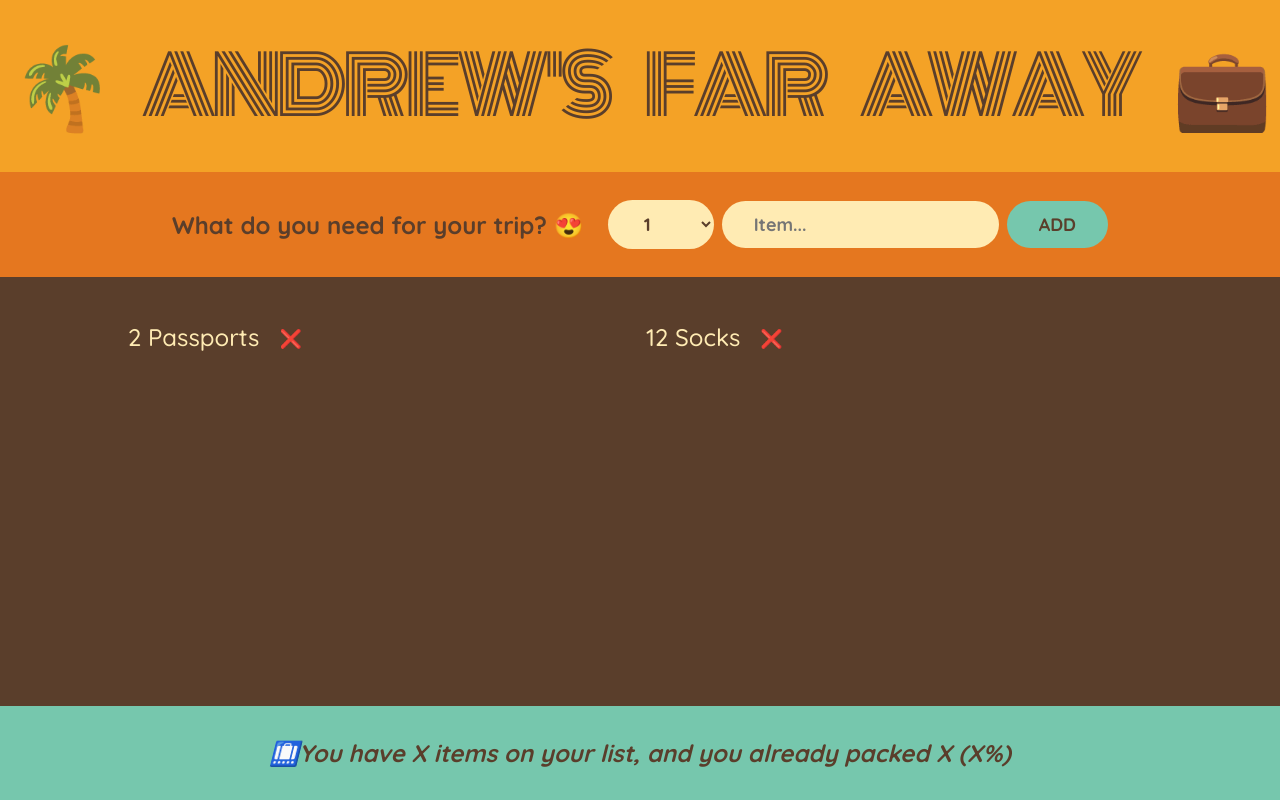
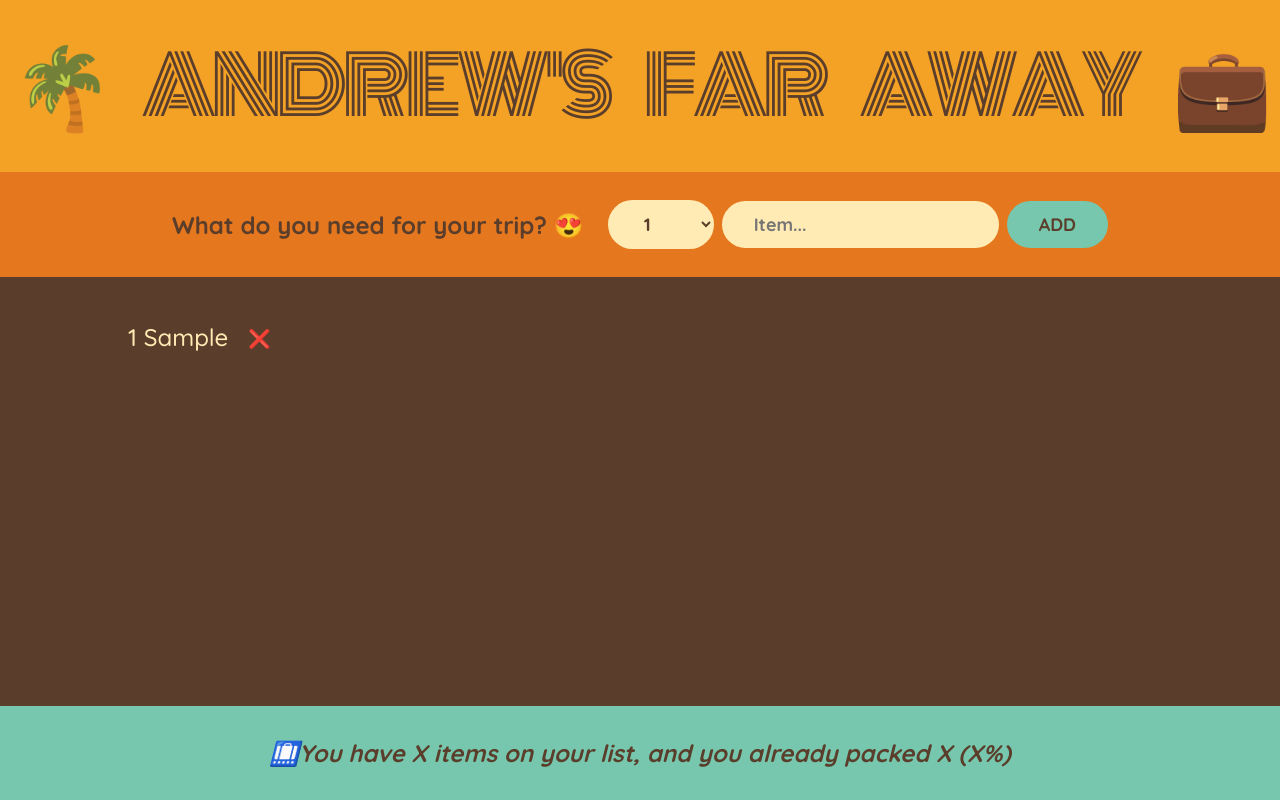
Before and after one commit to EzPzLetMeFreezie/travel-list, a React (Create React App) app: page / in a window 1280 px wide. Both pictures are taken after typing "Sample" into the empty fields and a click on the button "ADD". Built offline with nearby package versions, Linux system fonts and the light colour scheme.

Commit message:
Able to delete and add items

```diff
--- a/src/App.js
+++ b/src/App.js
@@ -1,16 +1,21 @@
 import { useState } from "react";
 
-const initialItems = [
-  { id: 1, description: "Passports", quantity: 2, packed: false },
-  { id: 2, description: "Socks", quantity: 12, packed: false },
-];
+export default function App() {
+  const [items, setItems] = useState([]);
 
-export default function App() {
+  function handleAddItems(item) {
+    setItems((items) => [...items, item]);
+  }
+
+  function handleDeleteItem(id) {
+    setItems((items) => items.filter((item) => item.id !== id));
+  }
+
   return (
     <div className="app">
       <Logo />
-      <Form />
-      <PackingList />
+      <Form onAddItems={handleAddItems} />
+      <PackingList items={items} onDeleteItem={handleDeleteItem} />
       <Stats />
     </div>
   );
@@ -20,7 +25,7 @@
   return <h1>🌴 Andrew's Far Away 💼</h1>;
 }
 
-function Form() {
+function Form({ onAddItems }) {
   const [description, setDescription] = useState("");
   const [quantity, setQuantity] = useState(1);
 
@@ -31,6 +36,8 @@
 
     const newItem = { description, quantity, packed: false, id: Date.now() };
     console.log(newItem);
+
+    onAddItems(newItem);
 
     setDescription("");
     setQuantity(1);
@@ -60,25 +67,25 @@
   );
 }
 
-function PackingList() {
+function PackingList({ items, onDeleteItem }) {
   return (
     <div className="list">
       <ul>
-        {initialItems.map((item) => (
-          <Item item={item} key={item.id} />
+        {items.map((item) => (
+          <Item item={item} onDeleteItem={onDeleteItem} key={item.id} />
         ))}
       </ul>
     </div>
   );
 }
 
-function Item({ item }) {
+function Item({ item, onDeleteItem }) {
   return (
     <li>
       <span style={item.packed ? { textDecoration: "line-through" } : {}}>
         {item.quantity} {item.description}
       </span>
-      <button>❌</button>
+      <button onClick={() => onDeleteItem(item.id)}>❌</button>
     </li>
   );
 }
```
